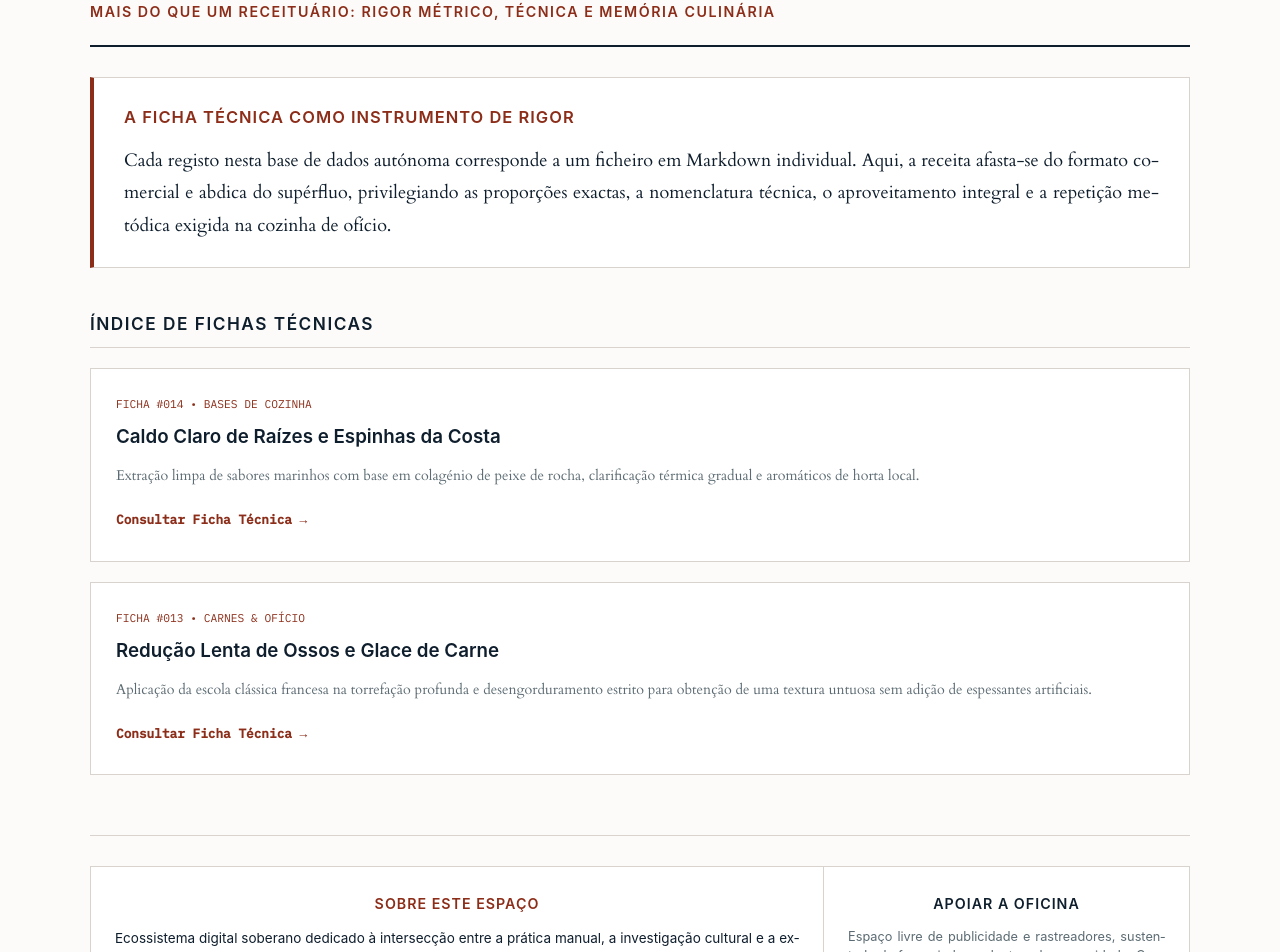
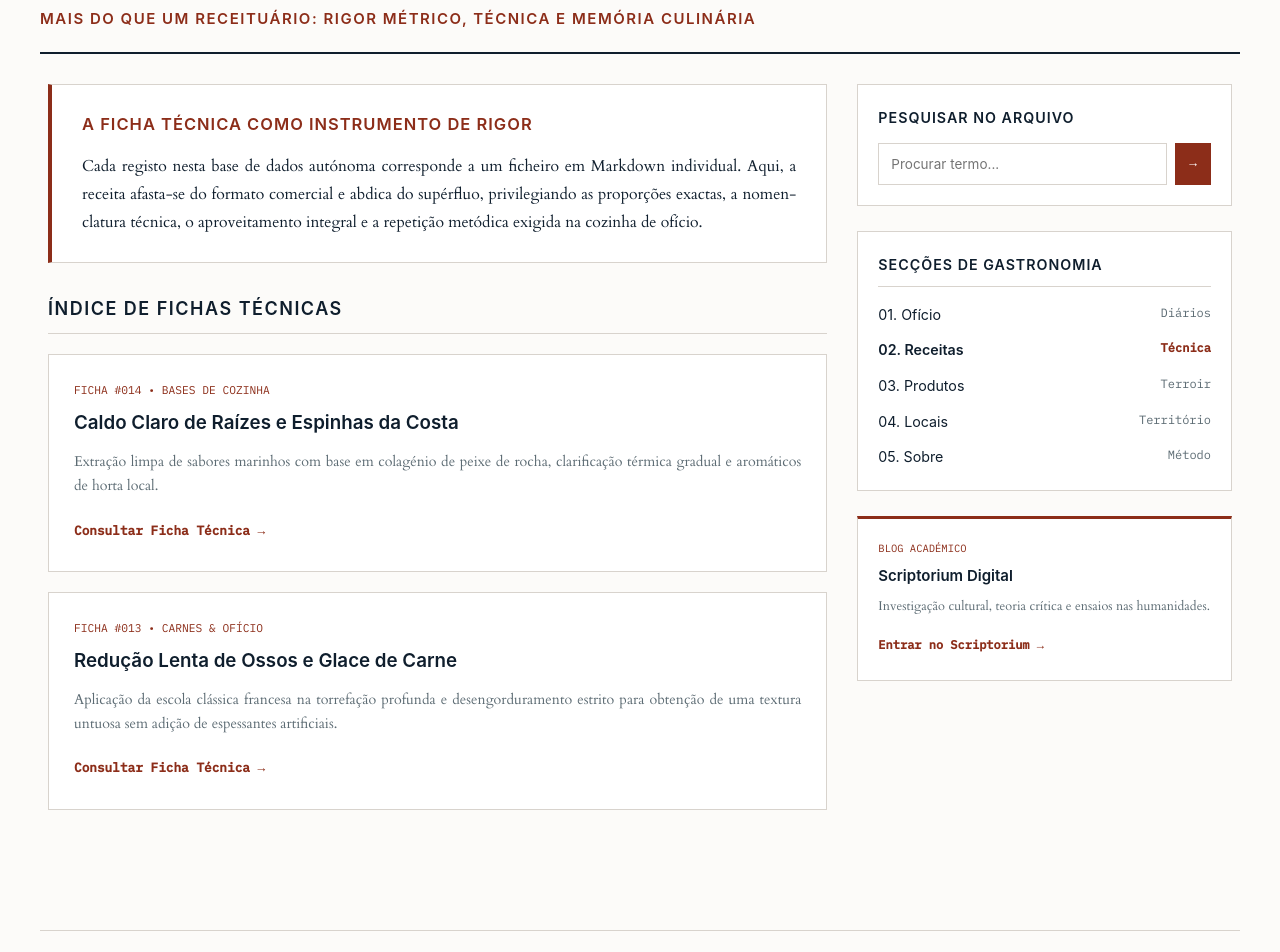
Before and after one commit to pjfcl/gastronomia, a plain HTML site: page html/receitas.html in a window 1280 px wide. Shown: the part 135-1087 px from the top of the page. Drawn offline with nearby package versions, Linux system fonts and the light colour scheme.

Commit message:
Atualizar o receitas.html

```diff
--- a/html/receitas.html
+++ b/html/receitas.html
@@ -21,7 +21,7 @@
 </head>
 <body class="w3-padding-large">
 
-    <main class="w3-content w3-padding-24" style="max-width: 1100px;">
+    <main class="w3-content w3-padding-24" style="max-width: 1200px;">
 
         <!-- Breadcrumb Superior -->
         <nav class="breadcrumb" style="font-family: var(--font-mono); font-size: 0.8rem; margin-bottom: 20px; color: var(--muted-color);">
@@ -32,21 +32,27 @@
 
         <!-- Cabeçalho Principal -->
         <header class="wiki-header" style="border-bottom: 2px solid var(--text-color); padding-bottom: 20px; margin-bottom: 30px;">
-            <h1 style="font-family: var(--font-sans); font-size: 2.5rem; font-weight: 600; text-transform: uppercase; letter-spacing: 2px; margin: 0 0 10px 0;">Arquivo Técnico de Receitas</h1>
-            <p class="header-sub" style="font-family: var(--font-sans); font-size: 0.95rem; text-transform: uppercase; letter-spacing: 1.5px; color: var(--accent-color); font-weight: 600; margin: 0;">Mais do que um receituário: rigor métrico, técnica e memória culinária</p>
+            <h1 style="font-family: var(--font-sans); font-size: 2.8rem; font-weight: 600; text-transform: uppercase; letter-spacing: 2px; margin: 0 0 10px 0;">Arquivo Técnico de Receitas</h1>
+            <p class="header-sub" style="font-family: var(--font-sans); font-size: 1rem; text-transform: uppercase; letter-spacing: 1.5px; color: var(--accent-color); font-weight: 600; margin: 0;">Mais do que um receituário: rigor métrico, técnica e memória culinária</p>
         </header>
 
+        <!-- GRELHA PRINCIPAL (Conteúdo à Esquerda | Sidebar à Direita) -->
+        <div class="w3-row-padding" style="margin: 0 -15px;">
+
+            <!-- COLUNA ESQUERDA: CONTEÚDO PRINCIPAL (8 colunas) -->
+            <div class="w3-col l8" style="padding: 0 15px; margin-bottom: 40px;">
+
                 <!-- Caixa de Enquadramento / Nota Conceptual -->
-        <section class="warning-box" style="background-color: var(--card-bg); border: 1px solid var(--border-color); border-left: 4px solid var(--accent-color); padding: 25px 30px; margin-bottom: 40px;">
+                <section class="warning-box" style="background-color: var(--card-bg); border: 1px solid var(--border-color); border-left: 4px solid var(--accent-color); padding: 25px 30px; margin-bottom: 30px;">
                     <h2 style="font-family: var(--font-sans); font-size: 1.1rem; text-transform: uppercase; letter-spacing: 1px; color: var(--accent-color); margin-top: 0; margin-bottom: 12px;">A Ficha Técnica Como Instrumento de Rigor</h2>
-            <p style="margin: 0; line-height: 1.8; text-align: justify;">
+                    <p style="margin: 0; line-height: 1.8; text-align: justify; font-size: 1.05rem;">
                         Cada registo nesta base de dados autónoma corresponde a um ficheiro em Markdown individual. Aqui, a receita afasta-se do formato comercial e abdica do supérfluo, privilegiando as proporções exactas, a nomenclatura técnica, o aproveitamento integral e a repetição metódica exigida na cozinha de ofício.
                     </p>
                 </section>
 
                 <!-- Secção de Listagem de Entradas (Base de Dados Autónoma / Vinculada à pasta /md/receitas/) -->
-        <div style="margin-bottom: 40px;">
-            <h2 class="font-sans" style="font-size: 1.15rem; font-weight: 600; text-transform: uppercase; letter-spacing: 1.5px; color: var(--text-color); margin-bottom: 20px; border-bottom: 1px solid var(--border-color); padding-bottom: 8px;">
+                <div>
+                    <h2 class="font-sans" style="font-size: 1.2rem; font-weight: 600; text-transform: uppercase; letter-spacing: 1.5px; color: var(--text-color); margin-bottom: 20px; border-bottom: 1px solid var(--border-color); padding-bottom: 8px;">
                         Índice de Fichas Técnicas
                     </h2>
 
@@ -76,6 +82,50 @@
 
                 </div>
 
+            </div>
+
+            <!-- COLUNA DIREITA: SIDEBAR DO AUTOR (4 colunas) -->
+            <div class="w3-col l4" style="padding: 0 15px;">
+
+                <!-- 1. Caixa de Pesquisa -->
+                <div style="background: var(--card-bg); border: 1px solid var(--border-color); padding: 20px; margin-bottom: 25px;">
+                    <h3 style="font-family: var(--font-sans); font-size: 0.95rem; font-weight: 600; text-transform: uppercase; letter-spacing: 1px; color: var(--text-color); margin-top: 0; margin-bottom: 12px;">
+                        Pesquisar no Arquivo
+                    </h3>
+                    <form action="/pesquisa" method="GET" style="display: flex; gap: 8px;">
+                        <input type="text" name="s" placeholder="Procurar termo..." style="width: 100%; padding: 8px 12px; border: 1px solid var(--border-color); background: #fff; font-family: var(--font-sans); font-size: 0.9rem; outline: none;">
+                        <button type="submit" style="background: var(--accent-color); color: #fff; border: none; padding: 0 14px; font-family: var(--font-mono); cursor: pointer; font-size: 0.85rem;">&rarr;</button>
+                    </form>
+                </div>
+
+                <!-- 2. Menu de Secções Internas da Gastronomia -->
+                <div style="background: var(--card-bg); border: 1px solid var(--border-color); padding: 20px; margin-bottom: 25px;">
+                    <h3 style="font-family: var(--font-sans); font-size: 0.95rem; font-weight: 600; text-transform: uppercase; letter-spacing: 1px; color: var(--text-color); margin-top: 0; margin-bottom: 15px; border-bottom: 1px solid var(--border-color); padding-bottom: 8px;">
+                        Secções de Gastronomia
+                    </h3>
+                    <ul style="list-style: none; padding: 0; margin: 0; font-family: var(--font-sans); font-size: 0.95rem;">
+                        <li style="margin-bottom: 10px;"><a href="oficio.html" style="text-decoration: none; color: var(--text-color); display: block;">01. Ofício <span style="font-size: 0.8rem; color: var(--muted-color); font-family: var(--font-mono); float: right;">Diários</span></a></li>
+                        <li style="margin-bottom: 10px;"><a href="receitas.html" style="text-decoration: none; color: var(--text-color); display: block; font-weight: 600;">02. Receitas <span style="font-size: 0.8rem; color: var(--accent-color); font-family: var(--font-mono); float: right;">Técnica</span></a></li>
+                        <li style="margin-bottom: 10px;"><a href="produtos.html" style="text-decoration: none; color: var(--text-color); display: block;">03. Produtos <span style="font-size: 0.8rem; color: var(--muted-color); font-family: var(--font-mono); float: right;">Terroir</span></a></li>
+                        <li style="margin-bottom: 10px;"><a href="locais.html" style="text-decoration: none; color: var(--text-color); display: block;">04. Locais <span style="font-size: 0.8rem; color: var(--muted-color); font-family: var(--font-mono); float: right;">Território</span></a></li>
+                        <li><a href="sobre.html" style="text-decoration: none; color: var(--text-color); display: block;">05. Sobre <span style="font-size: 0.8rem; color: var(--muted-color); font-family: var(--font-mono); float: right;">Método</span></a></li>
+                    </ul>
+                </div>
+
+                <!-- 3. Caixa de Acesso ao Scriptorium (Humanidades) -->
+                <div style="background-color: var(--card-bg); border: 1px solid var(--border-color); border-top: 3px solid var(--accent-color); padding: 20px;">
+                    <span style="font-family: var(--font-mono); font-size: 0.7rem; color: var(--accent-color); text-transform: uppercase; display: block; margin-bottom: 4px;">Blog Académico</span>
+                    <h3 style="font-family: var(--font-sans); font-size: 1rem; font-weight: 600; margin: 0 0 8px 0;">Scriptorium Digital</h3>
+                    <p style="font-size: 0.85rem; color: var(--muted-color); margin: 0 0 12px 0; line-height: 1.5;">
+                        Investigação cultural, teoria crítica e ensaios nas humanidades.
+                    </p>
+                    <a href="https://scriptoriumdigital.org" style="font-family: var(--font-mono); font-size: 0.8rem; color: var(--accent-color); text-decoration: none; font-weight: 600;">Entrar no Scriptorium &rarr;</a>
+                </div>
+
+            </div>
+
+        </div>
+
         <!-- RODAPÉ INSTITUCIONAL TRANSVERSAL -->
         <footer class="site-footer" style="margin-top: 60px; border-top: 1px solid var(--border-color); padding-top: 30px;">
 
@@ -95,7 +145,7 @@
                         Apoiar a Oficina
                     </h4>
                     <p style="font-size: 0.85rem; color: var(--muted-color); margin: 0 0 14px 0; line-height: 1.5; text-align: justify;">
-                        Espaço livre de publicidade e rastreadores, sustentado de forma independente pela comunidade. Contribua se assim o entender.
+                        Este arquivo livre de publicidade e rastreadores subsiste com o apoio independente da comunidade.
                     </p>
                     <div class="w3-center">
                         <a href="https://paypal.me/PauloFurtadoLopes" target="_blank" rel="noopener" class="btn-donativos">
@@ -108,7 +158,7 @@
 
             <!-- Aforismo Central -->
             <p style="font-style: italic; font-family: var(--font-serif); margin-bottom: 1.2rem; color: var(--muted-color); text-align: center;">
-                "Enquanto a mão corta, a mente destila."
+                &ldquo;Enquanto a mão corta, a mente destila.&rdquo;
             </p>
 
             <!-- Menu Transversal do Ecossistema -->
@@ -121,10 +171,10 @@
 
             <!-- Assinatura e Contacto -->
             <p class="font-mono w3-tiny w3-uppercase w3-wide" style="letter-spacing: 0.05em; margin-bottom: 0.5rem; color: var(--muted-color); text-align: center;">
-                • PAULO FURTADO LOPES •
+                &bull; PAULO FURTADO LOPES &bull;
             </p>
             <p class="font-mono w3-tiny" style="color: var(--muted-color); margin: 0; text-align: center;">
-                Contacto Direto: <a href="mailto:mail@paulolopes.org" style="color: inherit; font-weight: 600;">mail@paulolopes.org</a>
+                Contacto: <a href="mailto:mail@paulolopes.org" style="color: inherit; font-weight: 600;">mail@paulolopes.org</a>
             </p>
         </footer>
 
```
Lines whose indentation alone changed are shown as unchanged.
